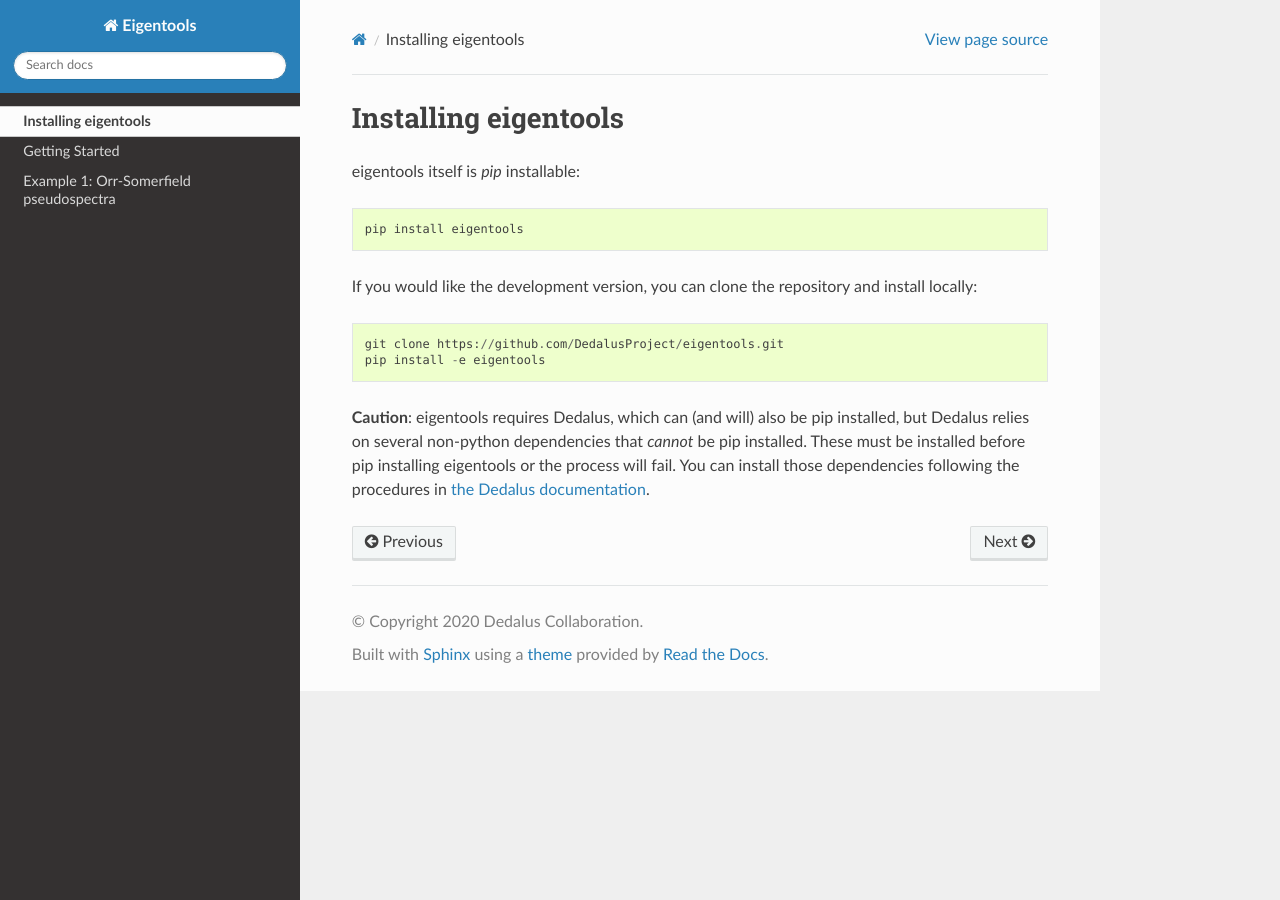
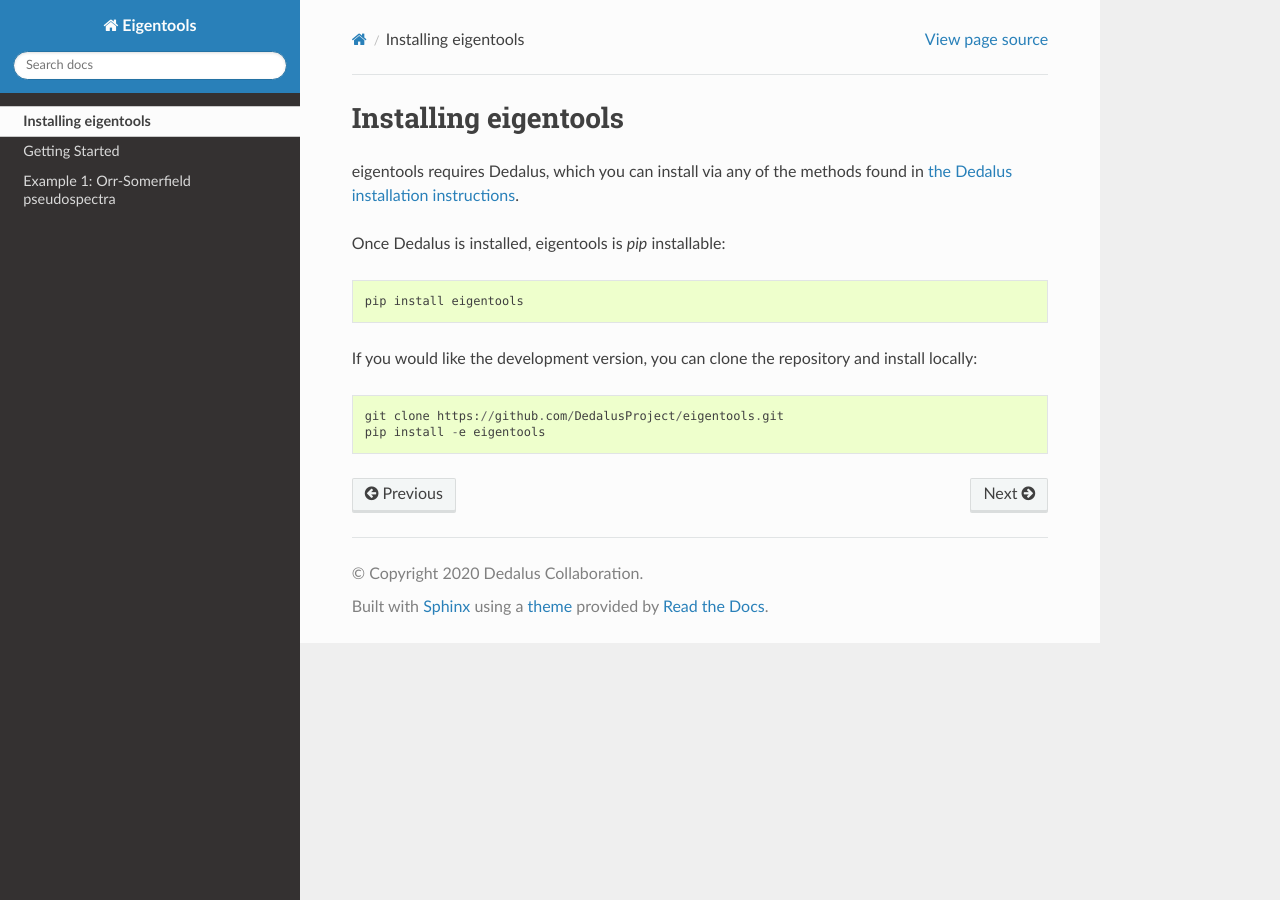
Before and after one commit to DedalusProject/eigentools, a Sphinx documentation site: the page built from docs/pages/installation.rst, in a window 1280 px wide. Built offline with Sphinx 7.4.7 and the Read the Docs theme 2.0.0, drawn with Linux system fonts in a browser that asks for light colours; pages that are not in the unit, such as notebooks, are missing from menus.

Commit message:
Fixed installation instructions per referee suggestion.

```diff
--- a/docs/pages/installation.rst
+++ b/docs/pages/installation.rst
@@ -1,7 +1,9 @@
 Installing eigentools
 *********************
 
-eigentools itself is `pip` installable::
+eigentools requires Dedalus, which you can install via any of the methods found in `the Dedalus installation instructions <https://dedalus-project.readthedocs.io/en/latest/pages/installation.html>`_.
+
+Once Dedalus is installed, eigentools is `pip` installable::
 
   pip install eigentools
 
@@ -9,7 +11,3 @@
 
   git clone https://github.com/DedalusProject/eigentools.git
   pip install -e eigentools
-
-**Caution**: eigentools requires Dedalus, which can (and will) also be pip installed, but Dedalus relies on several non-python dependencies that *cannot* be pip installed.
-These must be installed before pip installing eigentools or the process will fail.
-You can install those dependencies following the procedures in `the Dedalus documentation <https://dedalus-project.readthedocs.io/en/latest/>`_.
```
